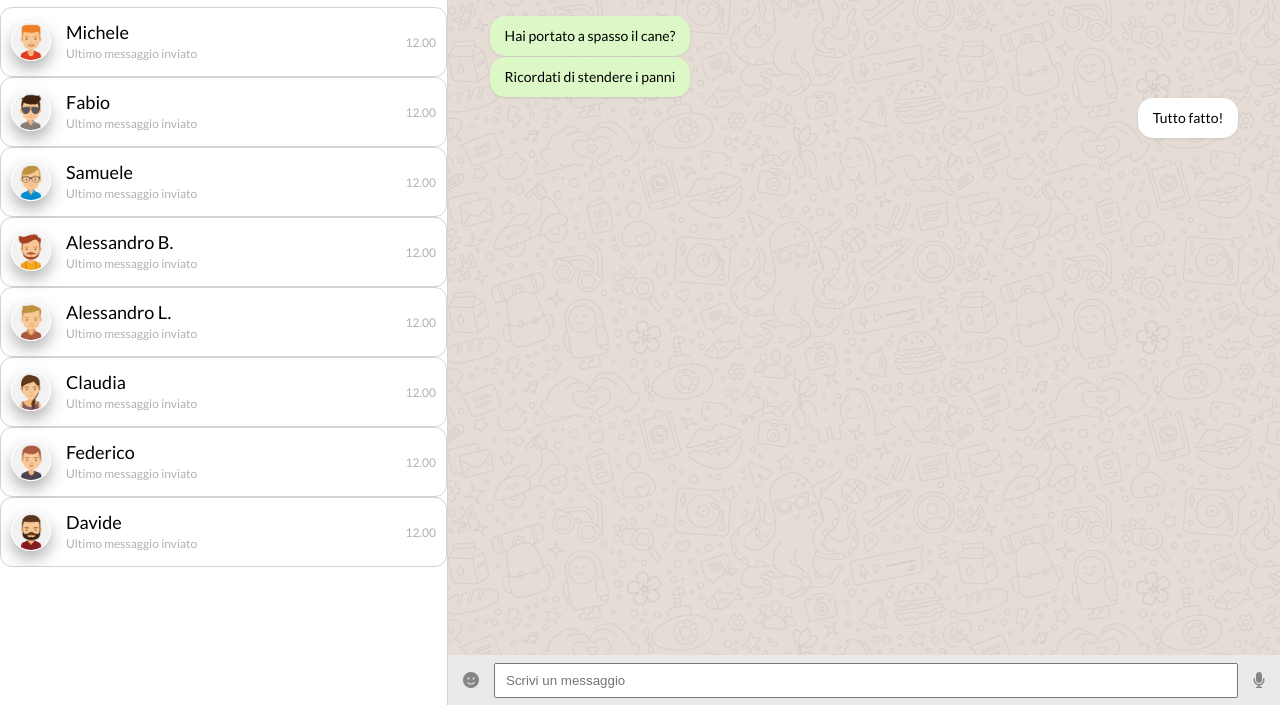
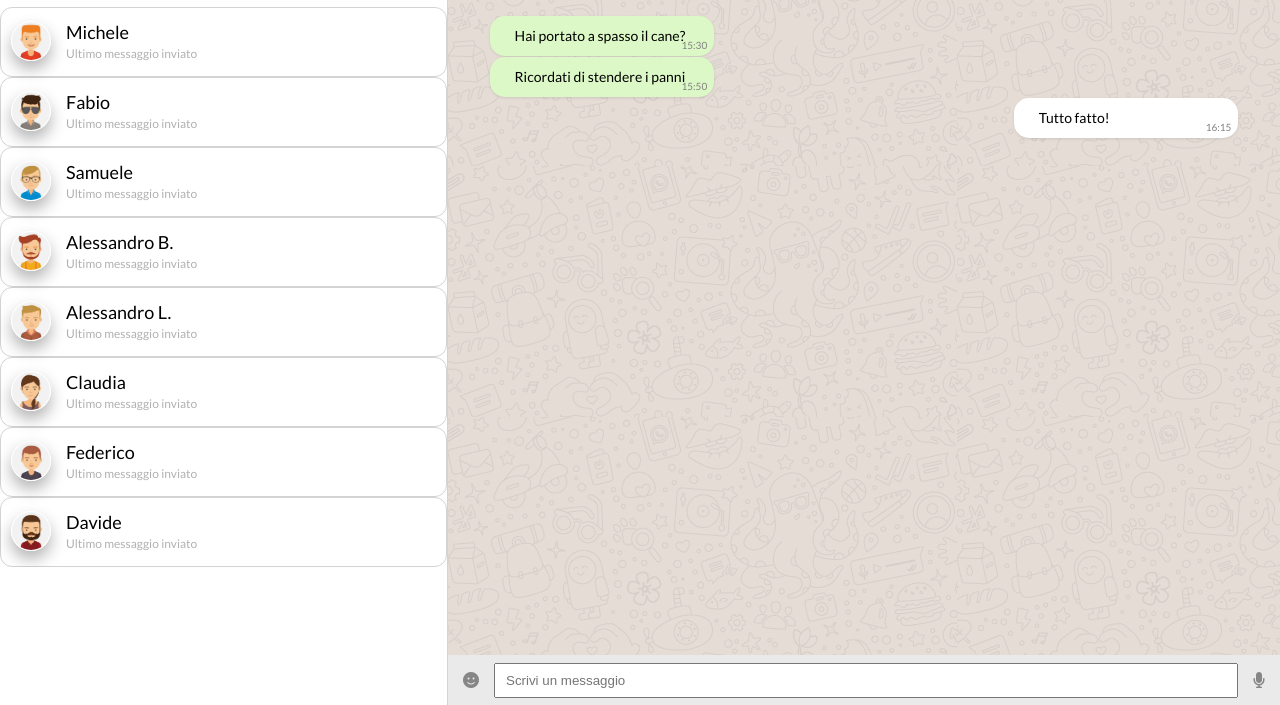
Before and after one commit to GulliWeb/vue-boolzapp, a plain HTML site: page index.html in a window 1280 px wide. Shown: the part 95-800 px from the top of the page. Drawn offline with nearby package versions, Linux system fonts and the light colour scheme.

Commit message:
add date to messages

```diff
--- a/css/style.css
+++ b/css/style.css
@@ -234,10 +234,11 @@ body {
 
 .messages-box{
   position: relative;
+  width: 30%;
     margin-top: 1px;
     display: flex;
-    justify-content: center;
-    padding: 10px 15px;
+    justify-content: start;
+    padding: 10px 25px;
     border-radius: 15px;
     max-width: 60%;
     font-size: 14px;
@@ -306,3 +307,12 @@ body {
 .delete-message :active{
   background-color: #fff;
 }
+
+/* Time messages is sent */
+.msg-time{
+  position: absolute;
+  right: 7px;
+  bottom: 1px;
+  color: gray;
+  font-size: 10px;
+}
--- a/index.html
+++ b/index.html
@@ -93,10 +93,15 @@
                     <!-- Messages -->
                     <div class="messages-wrapper">
                         <div class="messages-box" v-for="(msg, index) in selectedContact.messages" :key="index" :class="msg.status" @click="toggleDelete(index)">
+                            <div class="msg-time">
+                                {{ formatTime(msg.date) }}
+
+                            </div>
                             <div class="delete-message" v-if="show && messageIndex === index && msg.status === 'sent'" @click.stop="deleteMessage">
+
                                 <p>Delete message</p>
                             </div>
-                            <p>
+                            <p style="text-align: start;">
                                 {{ msg.message }}
                             </p>
                         </div>
--- a/script.js
+++ b/script.js
@@ -86,5 +86,12 @@ const { createApp } = Vue;
                 }, 1000)
             }
         },
+
+        formatTime(dateString) {
+            // Estrai solo l'ora e i minuti dalla stringa di data
+            const timePart = dateString.split(' ')[1];
+            const [hours, minutes] = timePart.split(':');
+            return `${hours.padStart(2, '0')}:${minutes.padStart(2, '0')}`;
+        },
     },
  }).mount('#app')
```
